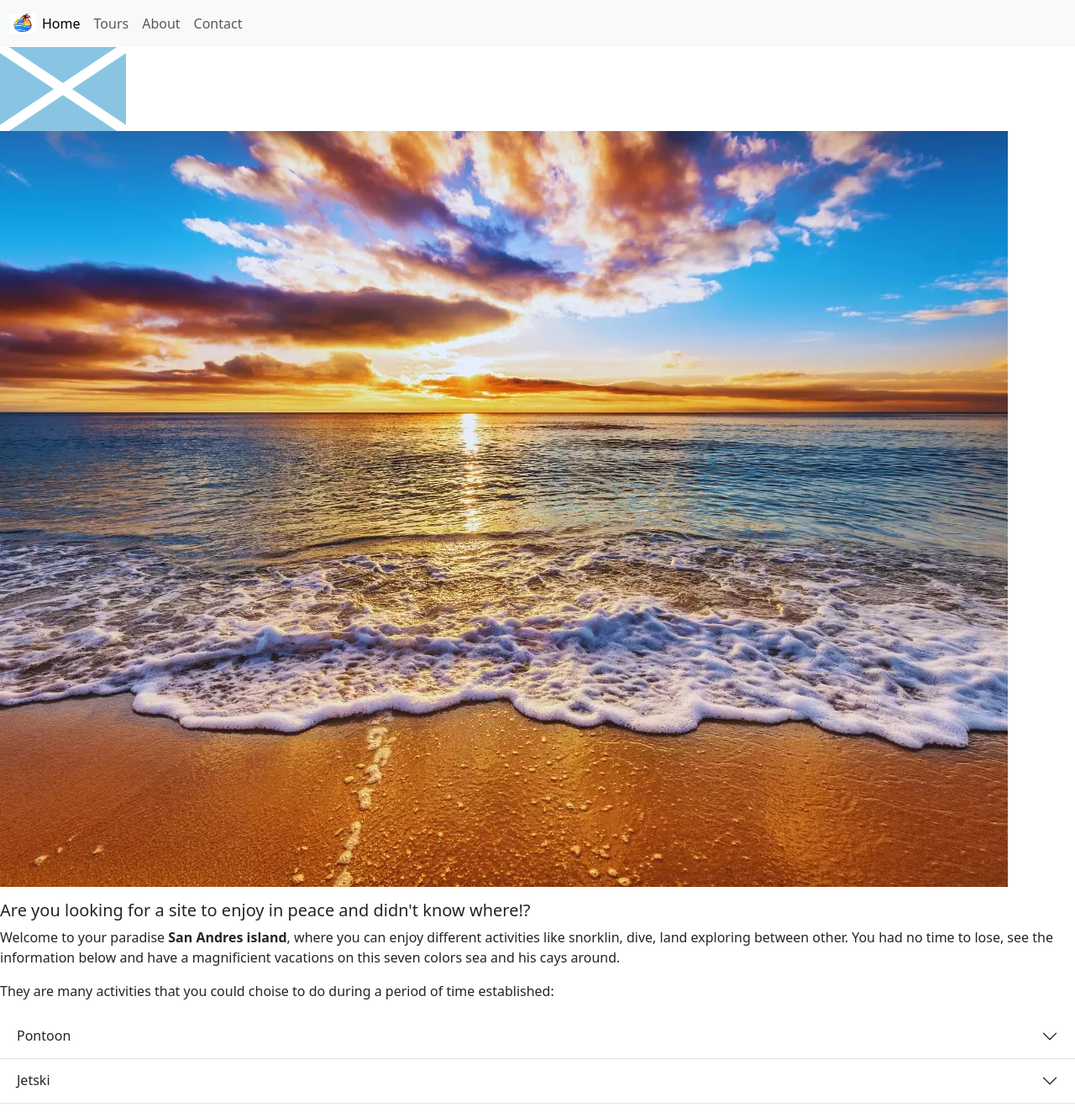
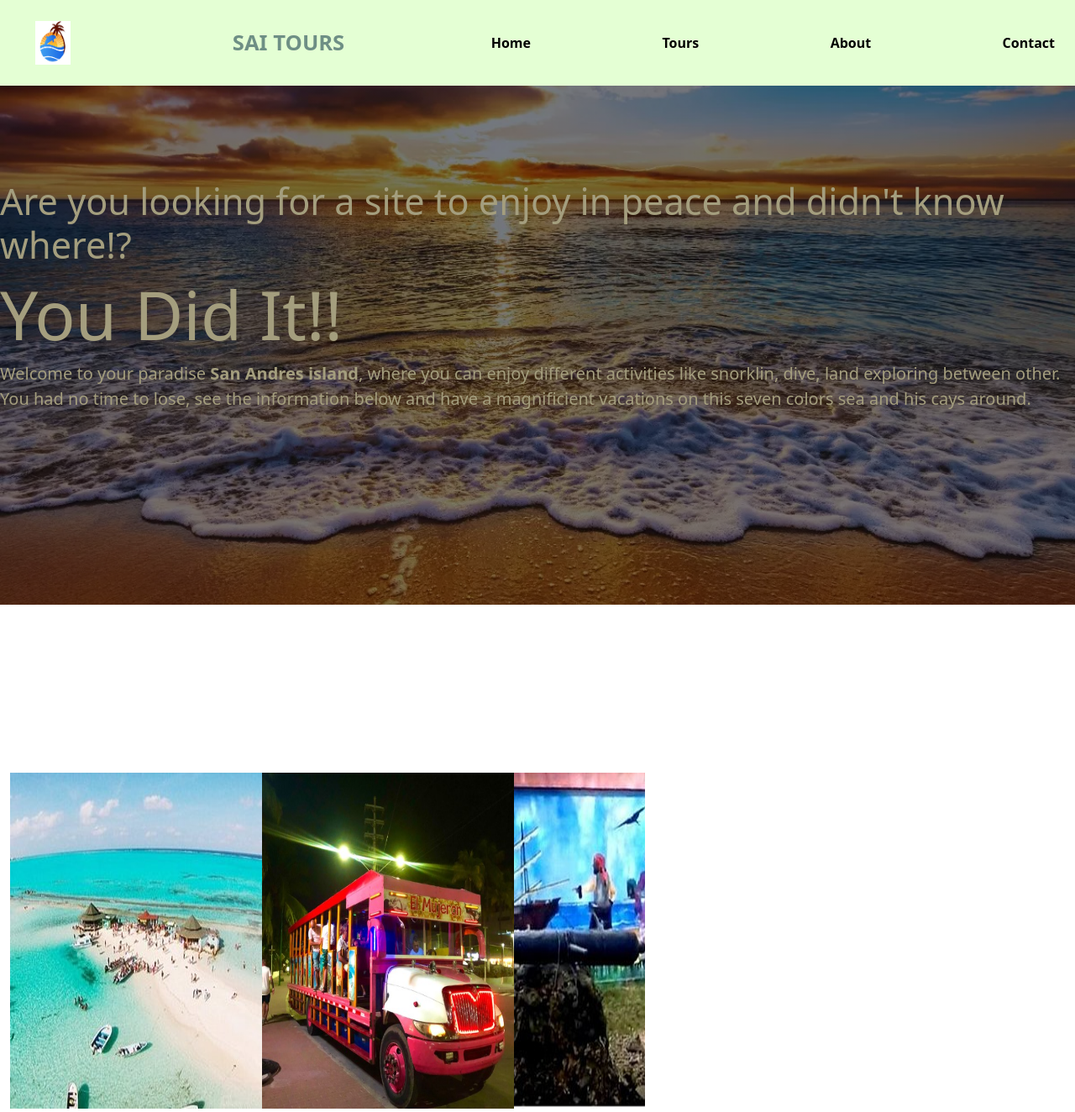
Before and after one commit to DarkedKing/UTB_Final_Project, a plain HTML site: page Templates/index.html in a window 1280 px wide. Shown: the top 1324 px of the page at 84% size. Drawn offline with nearby package versions, Linux system fonts and the light colour scheme.

Commit message:
Reestructured page for giving first project

```diff
--- a/Templates/index.html
+++ b/Templates/index.html
@@ -12,58 +12,49 @@
 
 <body>
 
-    <section id="NavBar_Home">
-        <nav class="navbar navbar-expand-lg bg-body-tertiary">
-            <div class="container-fluid">
-                <img src="/static/IMG/Log.png" alt="Sai_Tours" width="30px" height="24">
-                <button class="navbar-toggler" type="button" data-bs-toggle="collapse"
-                    data-bs-target="#navbarNavAltMarkup" aria-controls="navbarNavAltMarkup" aria-expanded="false"
-                    aria-label="Toggle navigation">
-                    <span class="navbar-toggler-icon"></span>
-                </button>
-                <div class="collapse navbar-collapse" id="navbarNavAltMarkup">
-                    <div class="navbar-nav">
-                        <a class="nav-link active" aria-current="page" href="#">Home</a>
-                        <a class="nav-link" href="#Tour_Section">Tours</a>
-                        <a class="nav-link" href="#">About</a>
-                        <a class="nav-link">Contact</a>
+    <header id="intro">
+        <div class="container">
+            <img src="/static/IMG/Log.png" class="logo" id="logSai" alt="Logo Sai Tours">
+            <p class="logo">SAI TOURS</p>
+            <a href="#mainInfo">Home</a>
+            <a href="#tourSection">Tours</a>
+            <a href="#aboutSection">About</a>
+            <a href="#contactSection">Contact</a>
         </div>
-                </div>
-            </div>
-        </nav>
-
-        <aside>
-            <img src="/static/IMG/Sai_flag.png" alt="San_Andres_Flag" width="150px" height="100px">
-        </aside>
-    </section>
+    </header>
 
     <section id="mainInfo">
 
-        <header id="intro">
-            <figure>
-                <img src="/static/IMG/First_img.webp" alt="Beach">
-            </figure>
-            <h5>
+        <main class="center" id="mainInformation">
+            <h2>
                 Are you looking for a site to enjoy in peace and didn't know where!?
-            </h5>
-        </header>
-        <main id="main_information">
-            <div>
+            </h2>
+            <h1>
+                You Did It!!
+            </h1>
             <p>
                 Welcome to your paradise <strong>San Andres island</strong>, where you can enjoy different
                 activities like snorklin, dive, land exploring between other. You had no time to lose, see the
                 information below and have a magnificient vacations on this seven colors sea and his cays around.
             </p>
-                <figure></figure>
-                <figure></figure>
-                <figure></figure>
-                <figure></figure>
-            </div>
         </main>
 
     </section>
 
+    <section id="carousel">
+        <div class="carousel">
+            <img src="/static/IMG/aquariumtour.jpg" class="imgGalery" alt="">
+            <img src="/static/IMG/chivaTour.jpeg" class="imgGalery" alt="">
+            <img src="/static/IMG/morganCave.jpg" class="imgGalery" alt="">
+            <img src="/static/IMG/diveSea.jpg" class="imgGalery" alt="">
+            <img src="/static/IMG/mangoose.jpg" class="imgGalery" alt="">
+            <img src="/static/IMG/sailboat.jpg" class="imgGalery" alt="">
+            <img src="/static/IMG/Wipri.jpg" class="imgGalery" alt="">
+        </div>
+    </section>
+
     <section id="tourSection">
+
         <p>
             They are many activities that you could choise to do during a period of time established:
         </p>
@@ -78,13 +69,14 @@
                 <div id="flush-collapseOne" class="accordion-collapse collapse" data-bs-parent="#accordionFlushExample">
                     <div class="accordion-body"></div>
                     <figure>
-                        <img src="" alt="Pontoon">
+                        <img src="/static/IMG/" alt="Pontoon">
                         <figcaption>The Pontoon it's a maritime activity guided by a quealified person, this activity
                             normally had a minium period of time of <time datetime="4H">4H</time> to <time
                                 datetime="8H">8H</time></figcaption>
                     </figure>
                 </div>
             </div>
+
             <div class="accordion-item">
                 <h2 class="accordion-header">
                     <button class="accordion-button collapsed" type="button" data-bs-toggle="collapse"
@@ -95,7 +87,7 @@
                 <div id="flush-collapseTwo" class="accordion-collapse collapse" data-bs-parent="#accordionFlushExample">
                     <div class="accordion-body">
                         <figure>
-                            <img src="" alt="Jetski">
+                            <img src="/static/IMG/" alt="Jetski">
                             <figcaption>
                                 Is an acuatic sport for max of two person peer vehicle, this adventure had a limited
                                 time of
@@ -105,6 +97,7 @@
                     </div>
                 </div>
             </div>
+
             <div class="accordion-item">
                 <h2 class="accordion-header">
                     <button class="accordion-button collapsed" type="button" data-bs-toggle="collapse"
@@ -116,7 +109,7 @@
                     data-bs-parent="#accordionFlushExample">
                     <div class="accordion-body">
                         <figure>
-                            <img src="" alt="Car Rent">
+                            <img src="/static/IMG/carRent.jpg" alt="Car Rent">
                             <figcaption>
                                 It's an autoguided tour, a very interesting experience, you can exchange for <time
                                     datetime="PT4H">4H</time> minium to <time datetime="PT24H00M">24H 00M</time>.
@@ -125,6 +118,7 @@
                     </div>
                 </div>
             </div>
+
             <div class="accordion-item">
                 <h2 class="accordion-header">
                     <button class="accordion-button collapsed" type="button" data-bs-toggle="collapse"
@@ -136,7 +130,7 @@
                     data-bs-parent="#accordionFlushExample">
                     <div class="accordion-body">
                         <figure>
-                            <img src="" alt="Scooter">
+                            <img src="/static/IMG/scooterRent.jpg" alt="Scooter">
                             <figcaption>
                                 It's an autoguided tour, from no more of two person peer vehicle, they can move arround
                                 the
@@ -148,6 +142,7 @@
                     </div>
                 </div>
             </div>
+
             <div class="accordion-item">
                 <h2 class="accordion-header">
                     <button class="accordion-button collapsed" type="button" data-bs-toggle="collapse"
@@ -159,7 +154,7 @@
                     data-bs-parent="#accordionFlushExample">
                     <div class="accordion-body">
                         <figure>
-                            <img src="" alt="Parasailing">
+                            <img src="/static/IMG/parasailingRent.jpg" alt="Parasailing">
                             <figcaption>
                                 Extreme deport for lovers of highness, you had to try this ones, recomended for 2
                                 person maxiaum, there'is a guide that give you this new adventure to enjoy.
@@ -169,68 +164,73 @@
                 </div>
             </div>
         </div>
+
     </section>
 
     <section id="aboutSection">
 
-        <figure>
-            <img src="/static/IMG/Logo_ppal.png" alt="Logo_Sai_Tours" sizes="(min-width: 600px) 200px, 50vm"
-                srcset="/static/IMG/Logo_ppal.png 200w">
-            <figcaption>
-                <h5><em><abbr title="San Andres Island Tour">Sai Tours</abbr></em></h5>
-                <p>it is an enterprise of service with <time>5Years</time> on the island, providing to his different
+        <div class="container">
+            <p class="center">it is an enterprise of service with <time>5 Years</time> on the island, providing to his
+                different
                 clients an unforgettable vacation, giving an excellent attendance and a respectable actitude. The
                 enterprise is conformed at the moment by 3 operators, who avaliable to attend all entering message,
                 put over the activities catalog and be guidance to their respective tour.</p>
+        </div>
+        <div class="container">
+            <figure>
+                <img src="/static/IMG/Logo_ppal.png" alt="Logo_Sai_Tours">
+                <figcaption>
+                    <h5><em><abbr title="San Andres Island Tour">Sai Tours</abbr></em></h5>
+                    <q cite="https://www.weareteachers.com/beach-quotes/"> Beach life is sunshine and
+                        smiles</q>,
+                    <p>An emotional quote for inspire to enjoy this great oportunities.</p>
                 </figcaption>
             </figure>
-        <p>
-            <q cite="https://www.weareteachers.com/beach-quotes/">Beach life is sunshine and smiles</q>, an emotional
-            quote for inspire to enjoy this great oportunities.
-        </p>
+        </div>
+
     </section>
 
     <section id="contactSection">
+
         <div class="row">
-            <div class="col-sm-2 mb-3 mb-sm-0">
+            <div class="col-sm-3 mb-3 mb-sm-0">
                 <div class="card" style="width: 18rem;">
-                    <img src="" class="card-img-top" alt="Reymond Forbes">
+                    <img src="/static/IMG/Forbes.jfif" class="card-img-top" alt="Reymond Forbes">
                     <div class="card-body">
                         <h5 class="card-title">Reymond Forbes</h5>
                         <p class="card-text">Staff <br> +57 312 543 228 <br> Rforbes@saitours.co</p>
-                        <a href="#" class="btn btn-primary">Contact</a>
+                        <a href="#" class="btn btn-primary" onclick="alert('Contacting!')">Contact</a>
                     </div>
                 </div>
             </div>
-            <div class="col-sm-2">
+            <div class="col-sm-3">
                 <div class="card" style="width: 18rem;">
-                    <img src="" class="card-img-top" alt="Natacha Hoofman">
+                    <img src="/static/IMG/Hoofman.jfif" class="card-img-top" alt="Natacha Hoofman">
                     <div class="card-body">
                         <h5 class="card-title">Natacha Hoofman</h5>
                         <p class="card-text">Staff <br> +57 313 216 7278 <br> Nhoofman@saitours.co</p>
-                        <a href="#" class="btn btn-primary">Contact</a>
+                        <a href="#" class="btn btn-primary" onclick="alert('Contacting!')">Contact</a>
                     </div>
                 </div>
             </div>
-            <div class="col-sm-2">
+            <div class="col-sm-3">
                 <div class="card" style="width: 18rem;">
-                    <img src="" class="card-img-top" alt="Becklina Ward">
+                    <img src="/static/IMG/Ward.jfif" class="card-img-top" alt="Becklina Ward">
                     <div class="card-body">
                         <h5 class="card-title">Becklina Ward</h5>
                         <p class="card-text">Manager <br> +57 323 654 744 <br> Bward@saitours.co</p>
-                        <a href="#" class="btn btn-primary">Contact</a>
+                        <a href="#" class="btn btn-primary" onclick="alert('Contacting!')">Contact</a>
                     </div>
                 </div>
             </div>
         </div>
+
     </section>
 
     <section id="formSection">
 
-        <form id="Form_contact" method="get">
-
+        <form id="formContact" method="get">
             <fieldset>
-
                 <legend>Information</legend>
 
                 <label for="clientFirstName">
@@ -259,7 +259,7 @@
                 </label>
 
                 <label for="services">Tour Service
-                    <select id="selectTours" multiple required>
+                    <select id="selectTours" size="2" multiple required>
                         <option value="Aquiarium">Aquiarium</option>
                         <option value="Cothoon Cay">Cothoon Cay</option>
                         <option value="Snooror Cay">Snooror Cay</option>
@@ -300,8 +300,8 @@
     </footer>
 
     <script src="https://cdn.jsdelivr.net/npm/bootstrap@5.3.3/dist/js/bootstrap.bundle.min.js"
-        integrity="sha384-YvpcrYf0tY3lHB60NNkmXc5s9fDVZLESaAA55NDzOxhy9GkcIdslK1eN7N6jIeHz"
-        crossorigin="anonymous"></script>
+        integrity="sha384-YvpcrYf0tY3lHB60NNkmXc5s9fDVZLESaAA55NDzOxhy9GkcIdslK1eN7N6jIeHz" crossorigin="anonymous">
+        </script>
 
 </body>
 
--- a/static/CSS/style.css
+++ b/static/CSS/style.css
@@ -0,0 +1,171 @@
+* {
+    box-sizing: border-box;
+}
+
+html {
+    scroll-behavior: smooth;
+}
+
+body {
+    margin: 0;
+}
+
+h1 {
+    font-size: 3.5em;
+}
+
+h2 {
+    font-size: 2.7em;
+}
+
+p {
+    font-size: 1.25em;
+}
+
+/* ID > CLASS > ELEMENT*/
+
+.container {
+    max-width: 1400px;
+    margin: auto;
+}
+
+header {
+    background-color: #e4ffd4;
+}
+
+header .logo {
+    margin: 0;
+    padding: 25px 30px;
+    font-weight: bold;
+    color: #6e8f85;
+    font-size: 1.6em;
+}
+
+header .container {
+    display: flex;
+    flex-direction: column;
+    align-items: center;
+}
+
+header a {
+    padding: 5px 12px;
+    text-decoration: none;
+    font-weight: bold;
+    color: black;
+}
+
+header a:hover {
+    color: #a49e7e;
+}
+
+header #logSai {
+    width: 4em;
+    height: 4em;
+}
+
+#mainInfo {
+    display: flex;
+    align-items: center;
+    justify-content: center;
+    flex-direction: column;
+    height: 90vh;
+    background-image: linear-gradient(0deg, rgba(0, 0, 0, 0.5), rgba(0, 0, 0, 0.5)), url(/static/IMG/First_img.webp);
+    background-repeat: no-repeat;
+    background-size: cover;
+    background-position: center center;
+}
+
+#mainInfo h1,
+h2,
+p {
+    color: #a49e7e;
+}
+
+
+section .carousel {
+    display: flex;
+    overflow-x: scroll;
+    width: 60%;
+    text-align: center;
+    padding: 200px 12px;
+}
+
+
+.carousel::-webkit-scrollbar {
+    height: 12px;
+}
+
+.carousel::-webkit-scrollbar-thumb {
+    background-color: #cf0000;
+    border-radius: 5px;
+}
+
+section .imgGalery {
+    width: 300px;
+    text-align: center;
+}
+
+#aboutSection {
+    background-color: #ebe7a7;
+    text-align: center;
+    width: 100%;
+    overflow: auto;
+}
+
+#aboutSection div {
+    width: 49%;
+    float: left;
+}
+
+#aboutSection img {
+    width: 300px;
+    height: auto;
+    padding-top: 10px;
+}
+
+#center {
+    color: #60f709;
+}
+
+@media (min-width:720px) {
+
+    header {
+        position: fixed;
+        width: 100%;
+    }
+
+    header .container {
+        flex-direction: row;
+        justify-content: space-between;
+    }
+
+    #mainInfo h1 {
+        font-size: 5em;
+    }
+
+    section>.carousel {
+        display: flex;
+        justify-content: space-evenly;
+    }
+
+    section .container {
+        display: flex;
+        justify-content: space-evenly;
+    }
+
+
+    #aboutSection .center {
+        width: 50%;
+        max-width: 600px;
+        text-align: initial;
+        padding-left: 30px;
+        display: flex;
+        align-items: center;
+        flex-direction: column;
+        justify-content: center;
+    }
+
+    footer .container {
+        justify-content: flex-end;
+    }
+}
```
Also changed, not shown: static/IMG/About.jfif (added), static/IMG/Forbes.jfif (added), static/IMG/Hoofman.jfif (added), static/IMG/Ward.jfif (added), static/IMG/Wipri.jpg (added), static/IMG/aquariumtour.jpg (added), static/IMG/carRent.jpg (added), static/IMG/chivaTour.jpeg (added), static/IMG/dive.jpg (added), static/IMG/diveSea.jpg (added), static/IMG/mangoose.jpg (added), static/IMG/morganCave.jpg (added), static/IMG/parasailingRent.jpg (added), static/IMG/pontoonRent.jpg (added), 3 more files. Lines whose indentation alone changed are shown as unchanged.
